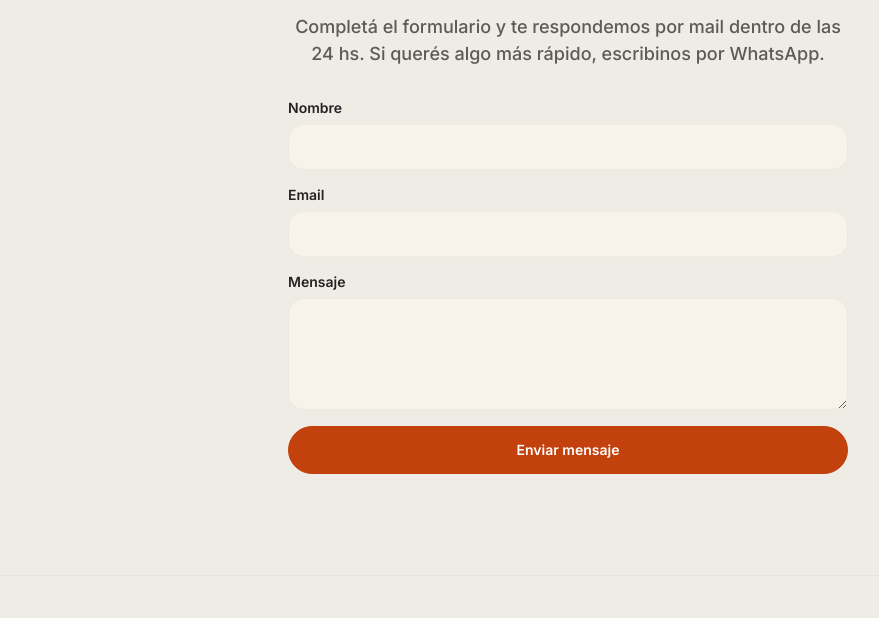
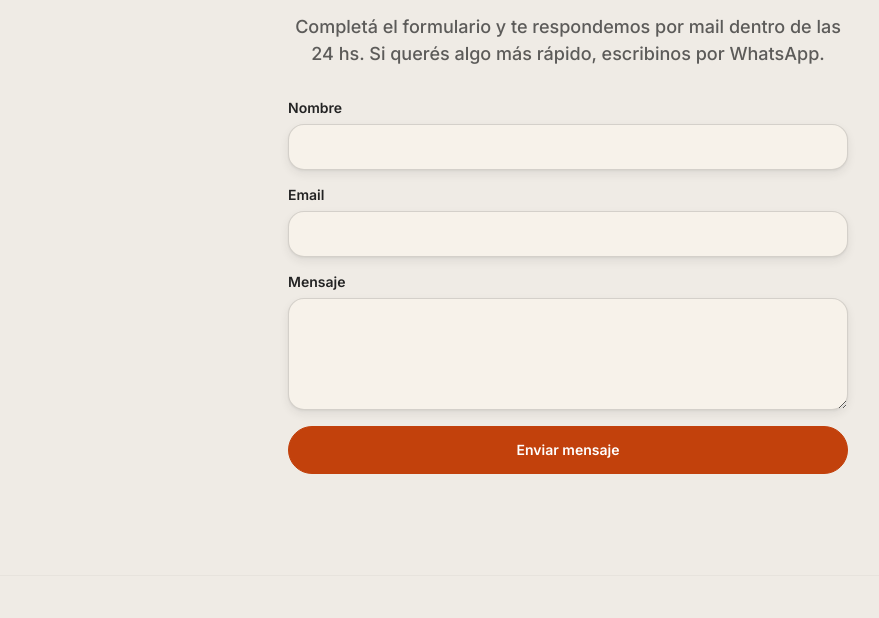
Before and after one commit to alit0/netiza-web, an Astro site: page / in a window 1280 px wide. Shown: the part 8342-8960 px from the top of the page, without its empty margins (72-951 px from the left). Built offline with nearby package versions, Linux system fonts and the light colour scheme; Astro itself is replaced by a stand-in of ours.

Commit message:
style(contact): add shadow and adaptive border to form inputs
The flat card-bg made fields blend into the canvas; a soft box-shadow
plus a text-color-derived border makes them clearly readable in both
light and dark themes, with an accent focus ring.

```diff
--- a/src/components/sections/Contacto.astro
+++ b/src/components/sections/Contacto.astro
@@ -120,14 +120,20 @@ const whatsappFallback = whatsappUrl(WHATSAPP_MESSAGES.cta);
     font-size: var(--font-size-base);
     color: var(--color-text-primary);
     background: var(--card-bg);
-    border: var(--border-width) solid var(--color-border-subtle);
+    border: var(--border-width) solid color-mix(in srgb, var(--color-text-primary) 16%, transparent);
     border-radius: var(--radius-md);
-    transition: border-color 0.2s ease;
+    /* Soft shadow + adaptive border so the fields read against the canvas
+       in both light and dark themes (the flat card-bg alone blends in). */
+    box-shadow:
+      0 1px 2px color-mix(in srgb, var(--color-base-ink) 6%, transparent),
+      0 4px 10px color-mix(in srgb, var(--color-base-ink) 8%, transparent);
+    transition: border-color 0.2s ease, box-shadow 0.2s ease;
   }
 
   .contacto__input:focus-visible {
     outline: none;
     border-color: var(--color-accent);
+    box-shadow: 0 0 0 3px color-mix(in srgb, var(--color-accent) 22%, transparent);
   }
 
   .contacto__textarea {
```
